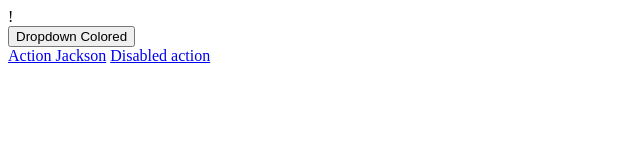
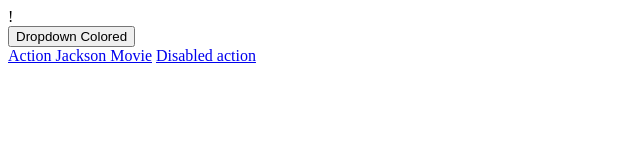
Before and after one commit to Agarwalvidu/SampleWebsite, a plain HTML site: page index.html in a window 1280 px wide. Shown: the full height of the page, 0-640 px from the left. Drawn offline with Linux system fonts and the light colour scheme.

Commit message:
Sample upload 3

```diff
--- a/index.html
+++ b/index.html
@@ -10,7 +10,7 @@
         Dropdown Colored
     </button>
     <div class="dropdown-menu" aria-labelledby="triggerId">
-        <a class="dropdown-item" href="#">Action Jackson</a>
+        <a class="dropdown-item" href="#">Action Jackson Movie</a>
         <a class="dropdown-item disabled" href="#">Disabled action</a>
     </div>
 </div>
```
